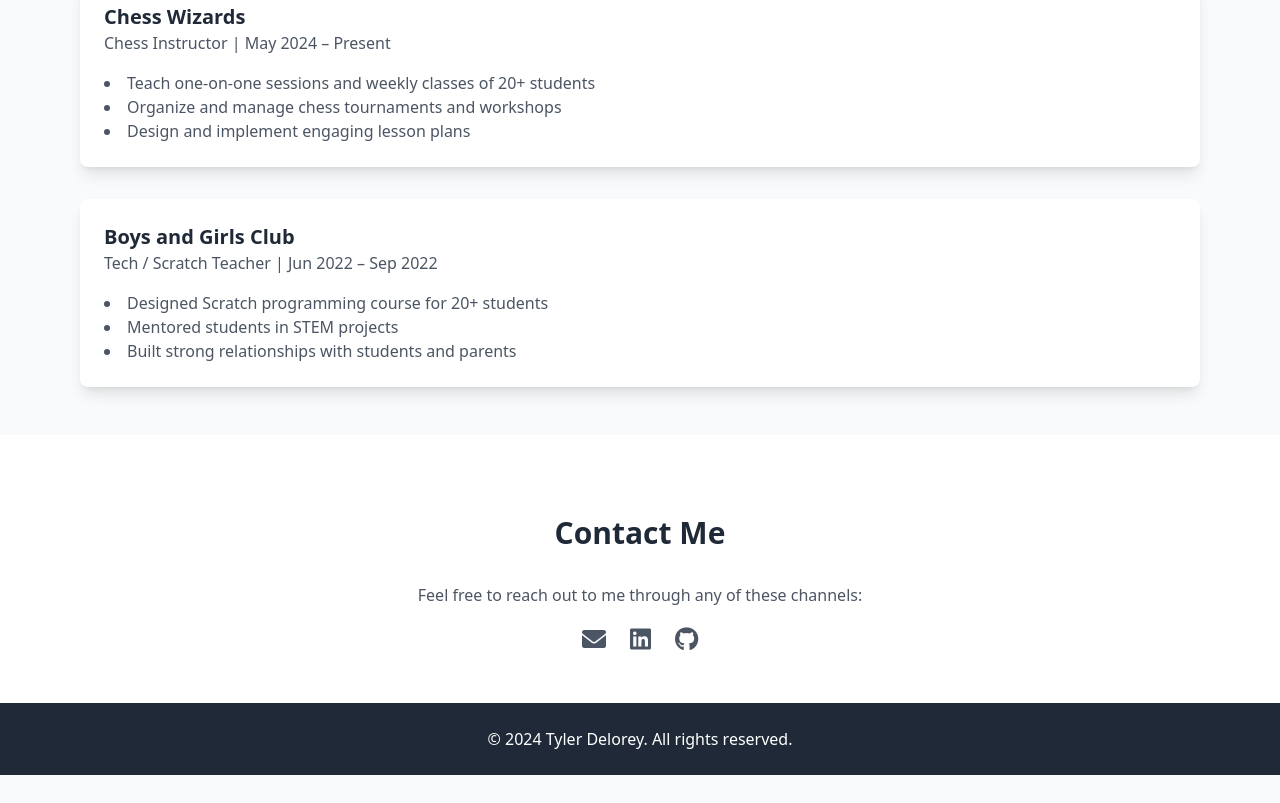
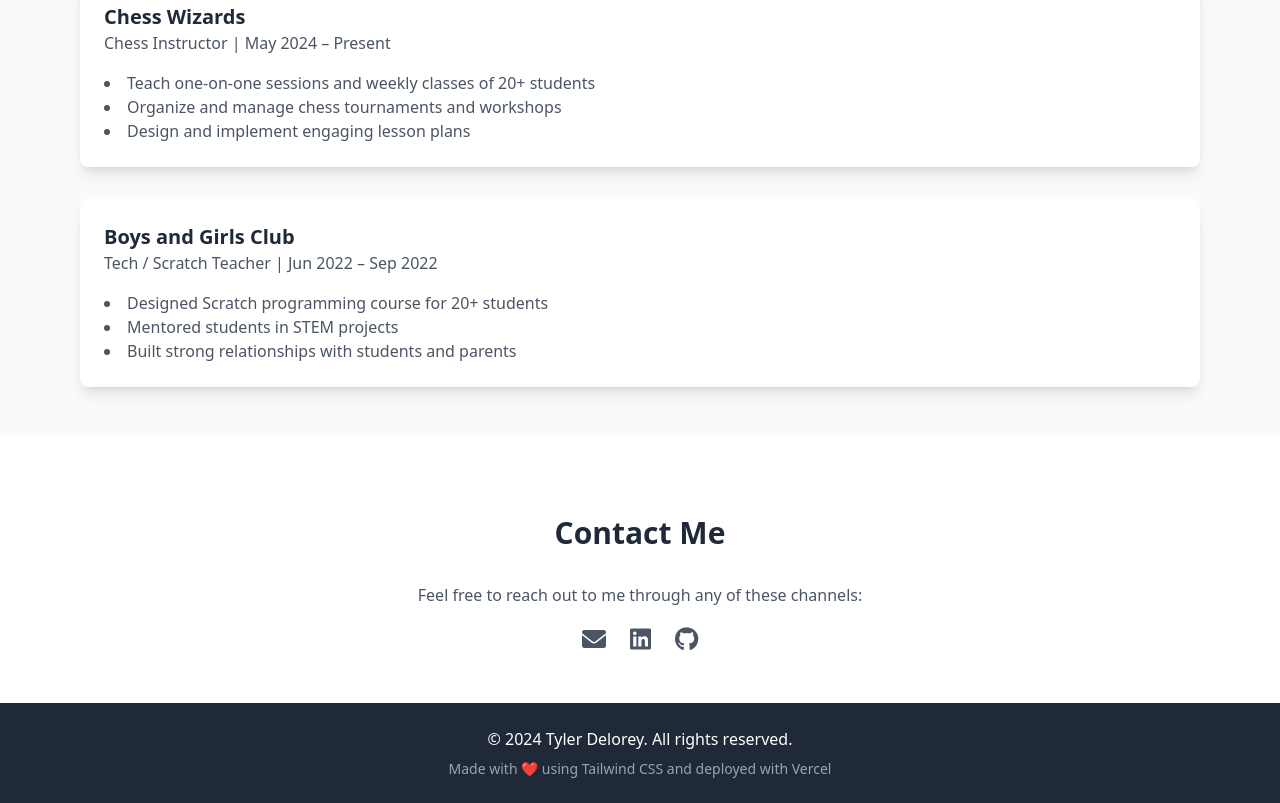
Before and after one commit to tydel4/portfolio-website, a plain HTML site: page index.html in a window 1280 px wide. Shown: the part 2505-3308 px from the top of the page. Before the commit the page ends 3280 px from the top, so only its background shows below. Drawn offline with nearby package versions, Linux system fonts and the light colour scheme.

Commit message:
tailwind

```diff
--- a/index.html
+++ b/index.html
@@ -226,6 +226,7 @@
     <footer class="bg-gray-800 text-white py-6">
         <div class="max-w-6xl mx-auto px-4 text-center">
             <p>&copy; 2024 Tyler Delorey. All rights reserved.</p>
+            <p class="mt-2 text-sm text-gray-400">Made with ❤️ using Tailwind CSS and deployed with Vercel</p>
         </div>
     </footer>
 </body>
```
Also changed, not shown: 1 other file.
